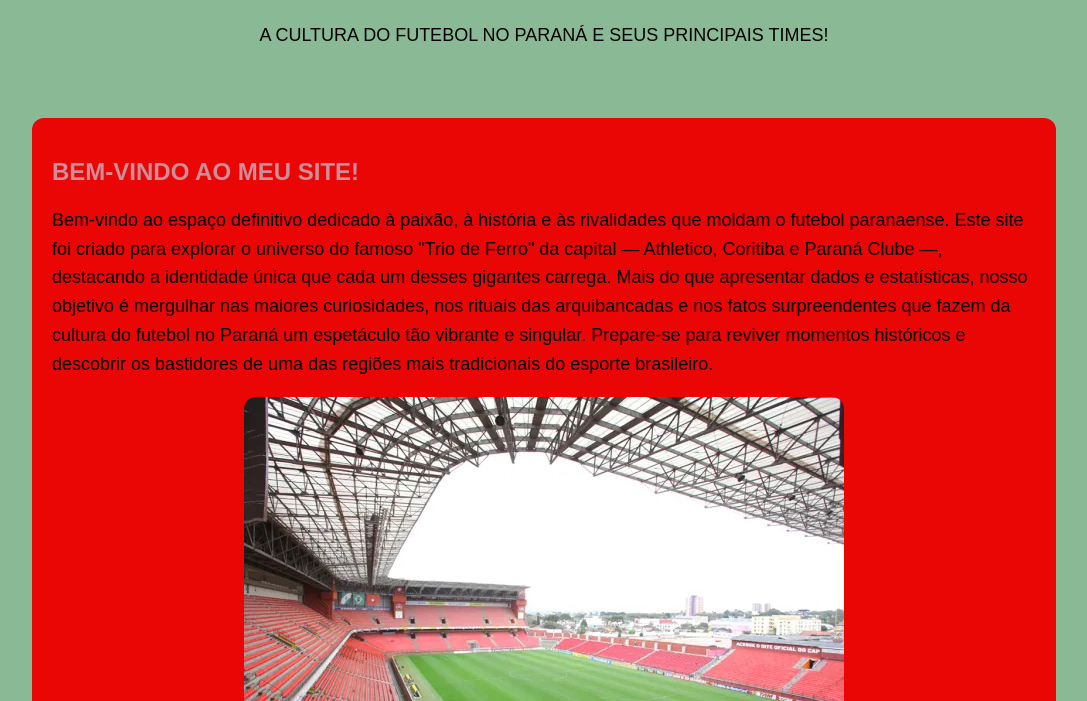
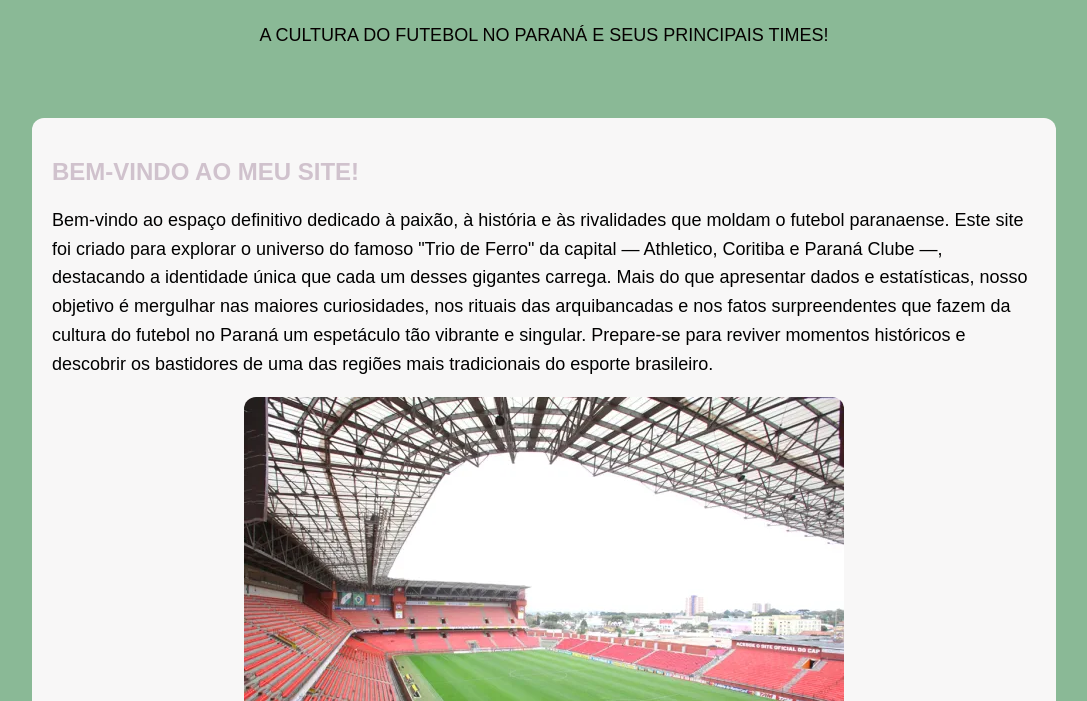
Before and after one commit to mariasilvaalves09-beep/tarefa.ed.digital, a plain HTML site: page index.html in a window 1280 px wide. Shown: the part 99-800 px from the top of the page, without its empty margins (96-1183 px from the left). Drawn offline with Linux system fonts and the light colour scheme.

Commit message:
atualizei o index e o style

```diff
--- a/style.css
+++ b/style.css
@@ -46,7 +46,7 @@
 }
 
 section {
-    background-color: rgb(235, 6, 6);
+    background-color: rgb(248, 247, 247);
     margin: 20px 0;
     padding: 20px;
     border-radius: 12px;
```
